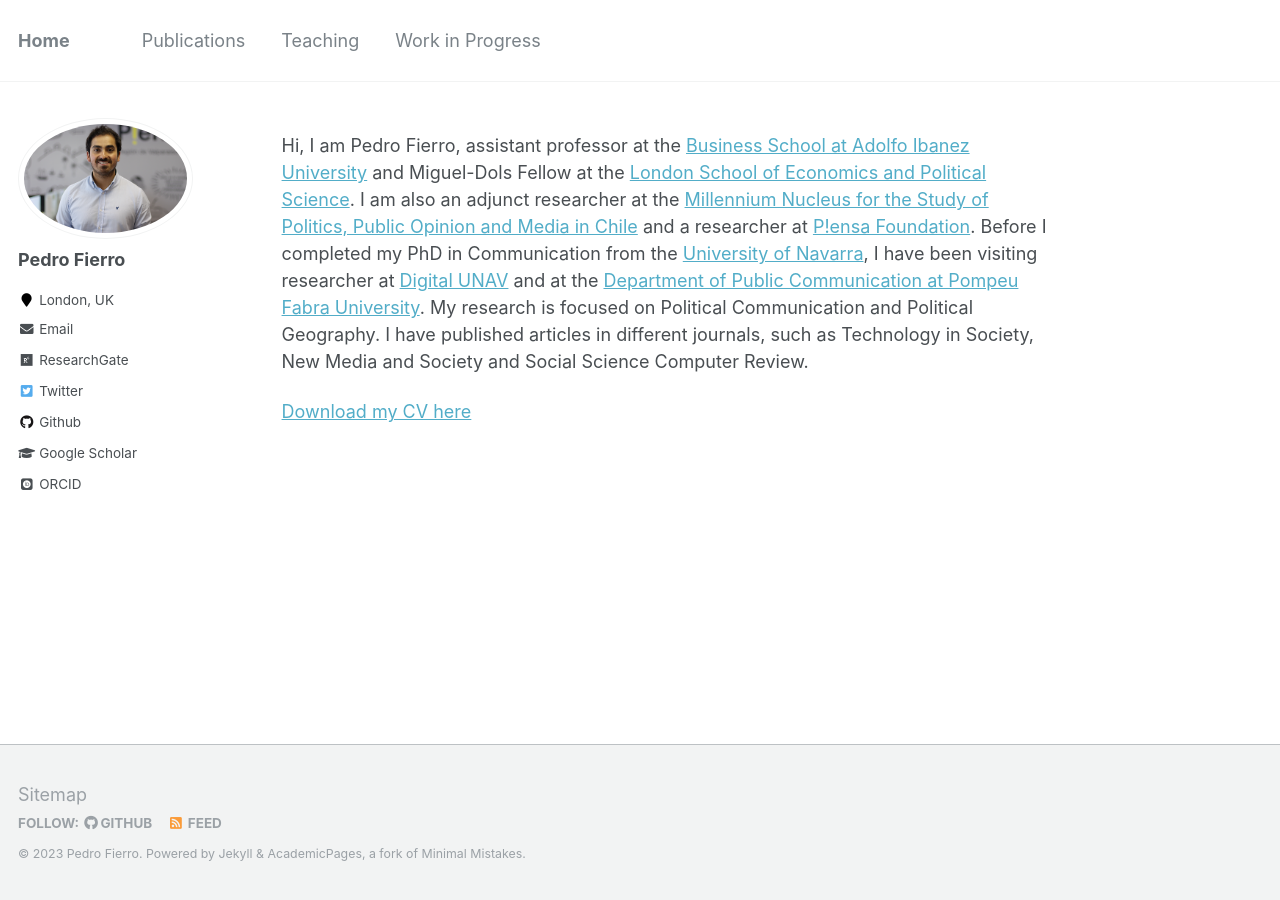
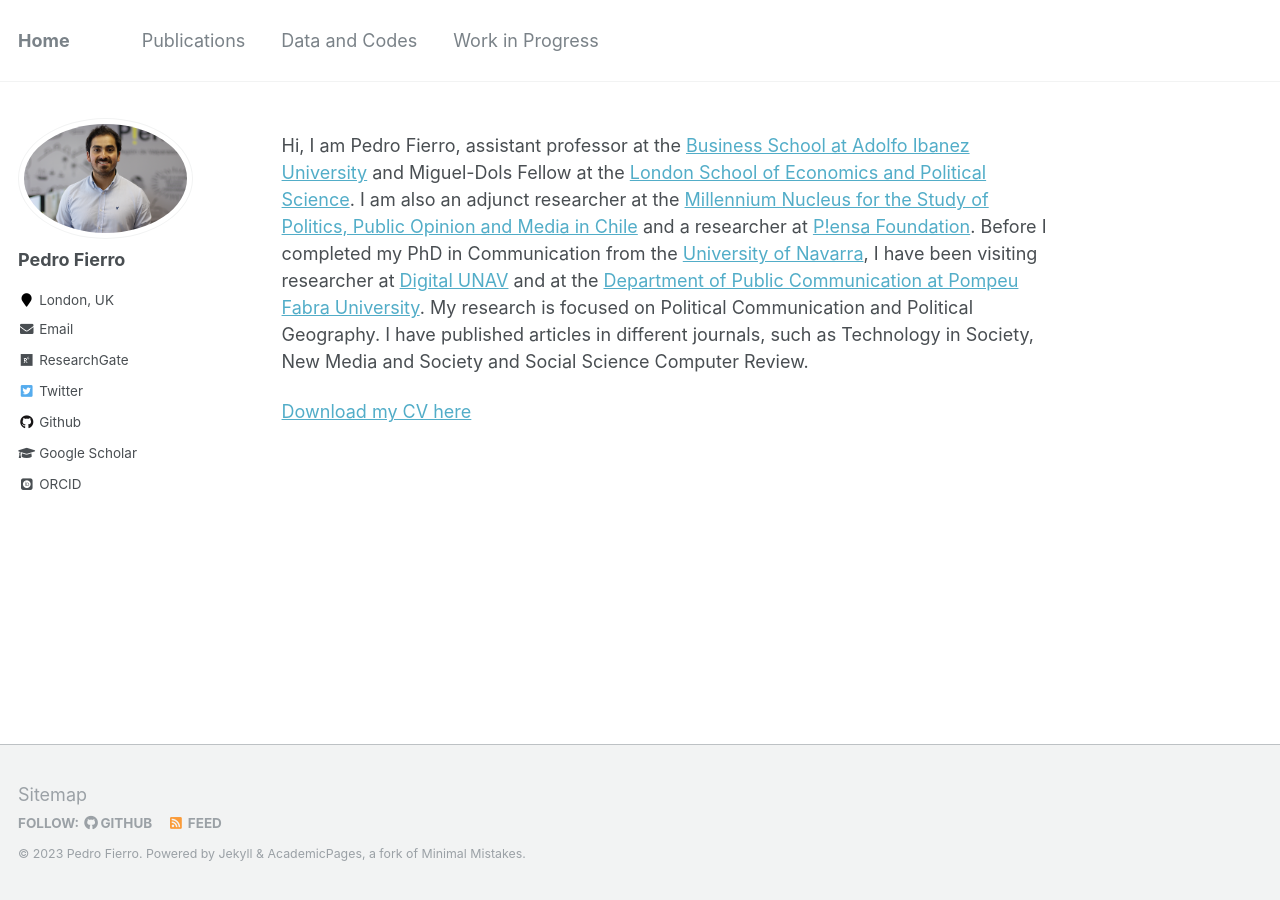
Before and after one commit to pedrofierroz87/pedrofierroz87.github.io, a Jekyll site: the page built from _pages/about.md, in a window 1280 px wide. Built offline with Jekyll 4.4.1, drawn with Linux system fonts in a browser that asks for light colours; some web fonts are replaced.

Commit message:
Update navigation.yml

```diff
--- a/_data/navigation.yml
+++ b/_data/navigation.yml
@@ -6,7 +6,7 @@ main:
   #- title: "Talks"
   #  url: /talks/
 
-  - title: "Teaching"
+  - title: "Data and Codes"
     url: /teaching/
 
   #- title: "Work in Progress"
```
